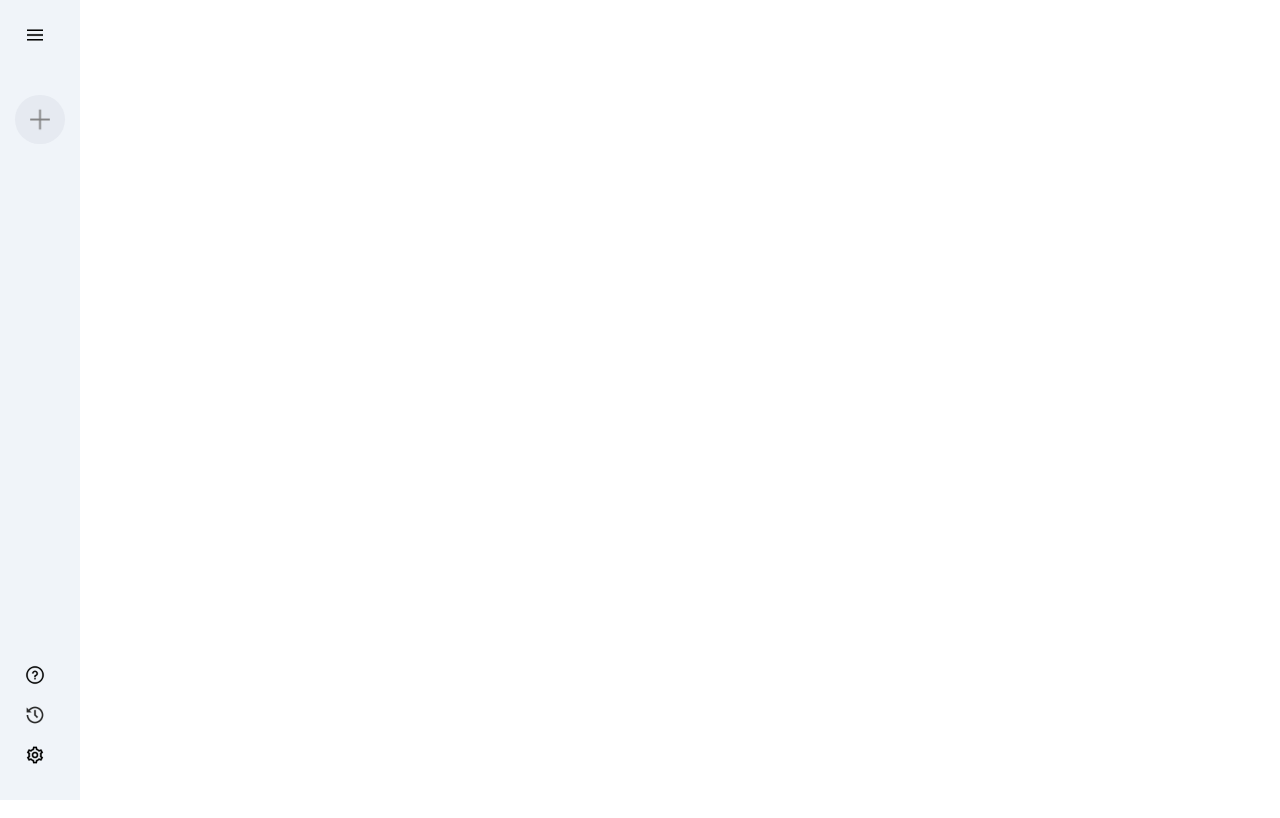
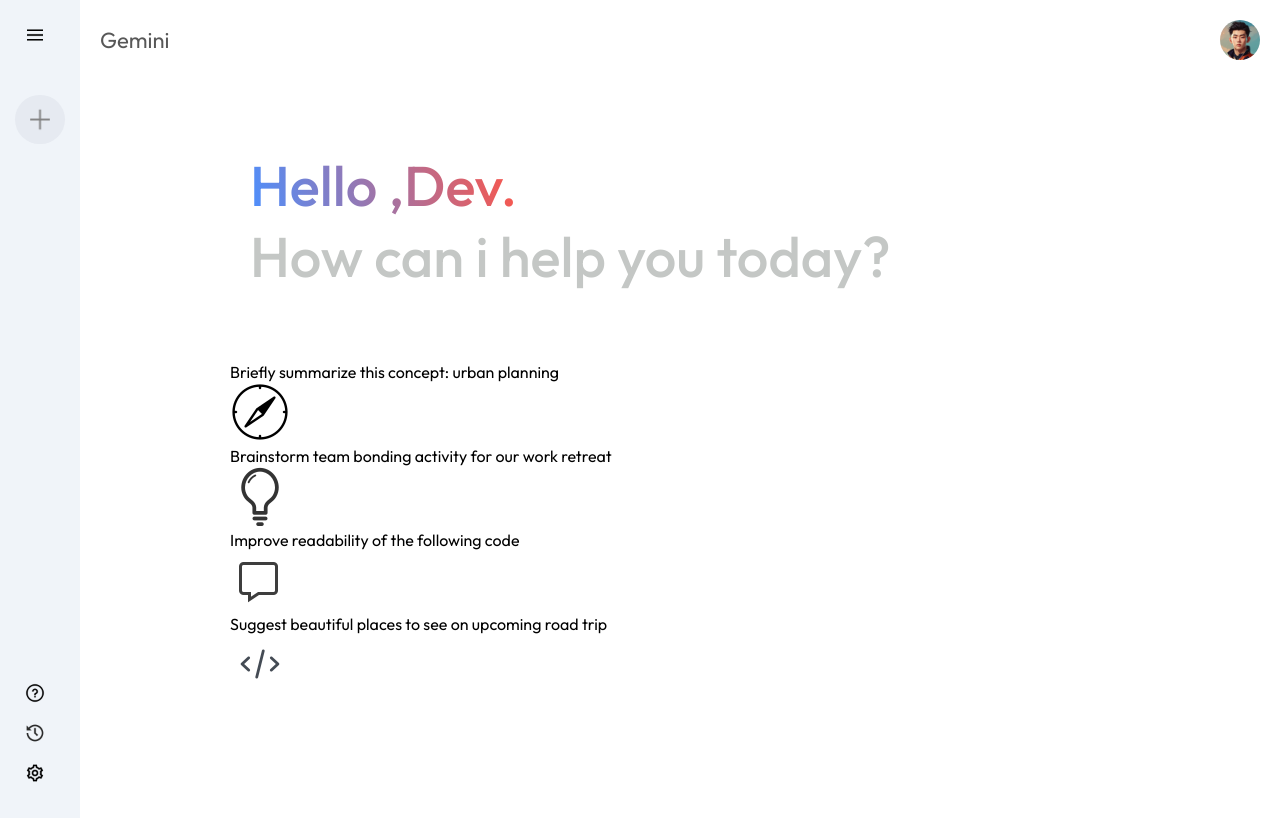
Before and after one commit to faw7an/gemini-ai-clone, a React (Vite) app: page / in a window 1280 px wide. Built offline with nearby package versions, Linux system fonts and the light colour scheme.

Commit message:
Refactor App component and add Main component

```diff
--- a/src/App.jsx
+++ b/src/App.jsx
@@ -1,9 +1,12 @@
 import React from 'react'
 import SideBar from './components/Side-bar/SideBar'
+import Main from './components/Main/Main'
 const App = () => {
   return (
    <>
    <SideBar />
+   <Main />
+
    </>
   )
 }
--- /dev/null
+++ b/src/components/Main/Main.css
@@ -0,0 +1,41 @@
+.main{
+    flex: 1;
+    min-height: 100vh;
+    padding-bottom: 15vh;
+    position: relative;
+}
+
+.main .nav{
+    display: flex;
+    justify-content: space-between;
+    align-items: center;
+    font-size: 22px;
+    padding: 20px;
+   color: #585858;
+}
+
+.main .nav img{
+    width: 40px;
+    border-radius: 50%;
+}
+
+.main-container{
+    max-width: 900px;
+    margin: auto;
+}
+
+.main .greet{
+    margin: 50px 0;
+    font-size: 56px;
+    font-weight: 500;
+    color: #c4c7c5;
+    padding: 20px;
+
+}
+
+.main .greet span{
+    background: -webkit-linear-gradient(16deg , #4b90ff,#ff5546);
+    -webkit-background-clip: text;
+    -webkit-text-fill-color:transparent ;
+
+}
--- a/src/components/Main/Main.jsx
+++ b/src/components/Main/Main.jsx
@@ -1,8 +1,37 @@
 import React from 'react'
+import './Main.css'
+import { assets } from '../../assets/assets'
 
 function Main() {
   return (
-    <div>Main</div>
+    <div className="main">
+        <div className="nav">
+            <p>Gemini</p>
+            <img src={assets.user_icon} alt="" />
+        </div>
+        <div className="main-container">
+            <div className="greet">
+                <p><span>Hello ,Dev.</span></p>
+                <p>How can i help you today?</p>
+            </div>
+        <div className="card">
+            <p>Briefly summarize this concept: urban planning </p>
+            <img src={assets.compass_icon} alt="" />
+        </div>
+        <div className="card">
+            <p>Brainstorm team bonding activity for our work retreat</p>
+            <img src={assets.bulb_icon} alt="" />
+        </div>
+        <div className="card">
+            <p>Improve readability of the following code</p>
+            <img src={assets.message_icon} alt="" />
+        </div>
+        <div className="card">
+            <p>Suggest beautiful places to see on upcoming road trip </p>
+            <img src={assets.code_icon} alt="" />
+        </div>
+        </div>
+    </div>
   )
 }
 
```
